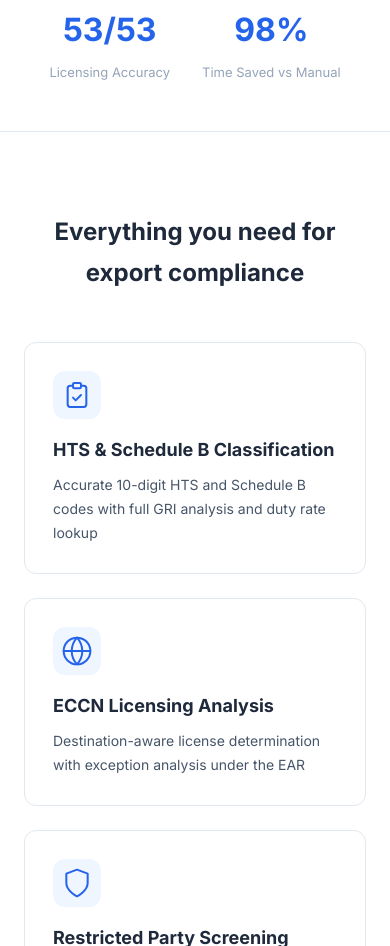
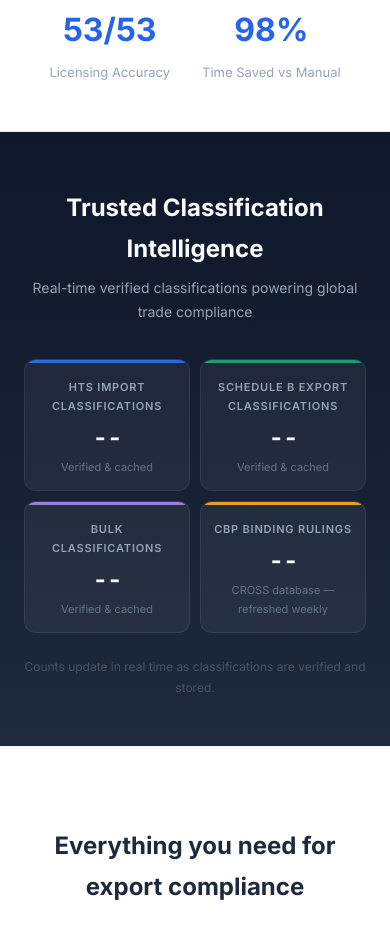
Before and after one commit to shusse0/tradebrain-marketing, a website: page index.html in a window 390 px wide. Shown: the part 1288-2234 px from the top of the page. Drawn offline with Linux system fonts and the light colour scheme; no server answers.

Commit message:
feat: live classification counter — pulls real-time counts from app.trade-brain.com API
4 animated counter cards between stats bar and features grid:
- HTS Import Classifications (blue accent)
- Schedule B Export Classifications (teal accent)
- Bulk Classifications (purple accent)
- CBP Binding Rulings (gold accent)

Fetches from GET /api/v1/public/stats, caches 5min in localStorage,
animates on scroll-into-view via IntersectionObserver.

Co-Authored-By: Claude Opus 4.6 (1M context) <noreply@anthropic.com>

```diff
--- a/css/style.css
+++ b/css/style.css
@@ -448,6 +448,87 @@ h4 { font-size: 18px; }
 }
 
 /* ============================================
+   LIVE CLASSIFICATION COUNTER
+   ============================================ */
+.live-counter-section {
+  padding: 56px 24px 48px;
+  background: linear-gradient(180deg, #0F172A 0%, #1E293B 100%);
+}
+.live-counter-inner {
+  max-width: 960px;
+  margin: 0 auto;
+  text-align: center;
+}
+.live-counter-title {
+  font-size: 24px;
+  font-weight: 700;
+  color: #F8FAFC;
+  margin-bottom: 6px;
+}
+.live-counter-subtitle {
+  font-size: 14px;
+  color: var(--muted);
+  margin-bottom: 36px;
+}
+.live-counter-grid {
+  display: grid;
+  grid-template-columns: repeat(4, 1fr);
+  gap: 16px;
+}
+.live-counter-card {
+  background: rgba(255,255,255,0.05);
+  border: 1px solid rgba(255,255,255,0.08);
+  border-radius: 12px;
+  padding: 24px 16px 20px;
+  display: flex;
+  flex-direction: column;
+  align-items: center;
+  position: relative;
+  overflow: hidden;
+}
+.live-counter-accent {
+  position: absolute;
+  top: 0; left: 0; right: 0;
+  height: 3px;
+  background: var(--accent);
+}
+.live-counter-label {
+  font-size: 11px;
+  font-weight: 600;
+  color: var(--muted);
+  text-transform: uppercase;
+  letter-spacing: 0.8px;
+  margin-bottom: 10px;
+}
+.live-counter-number {
+  font-size: 36px;
+  font-weight: 800;
+  color: #F8FAFC;
+  letter-spacing: -1px;
+  line-height: 1;
+  margin-bottom: 8px;
+  font-variant-numeric: tabular-nums;
+}
+.live-counter-note {
+  font-size: 11px;
+  color: #64748B;
+}
+.live-counter-footnote {
+  font-size: 12px;
+  color: #475569;
+  margin-top: 24px;
+}
+@media (max-width: 768px) {
+  .live-counter-grid { grid-template-columns: repeat(2, 1fr); }
+  .live-counter-number { font-size: 28px; }
+}
+@media (max-width: 480px) {
+  .live-counter-grid { grid-template-columns: 1fr 1fr; gap: 10px; }
+  .live-counter-card { padding: 18px 10px 14px; }
+  .live-counter-number { font-size: 24px; }
+}
+
+/* ============================================
    FEATURE GRID
    ============================================ */
 .features-grid {
--- a/index.html
+++ b/index.html
@@ -94,6 +94,41 @@
     <div class="stat"><div class="stat-value">53/53</div><div class="stat-label">Licensing Accuracy</div></div>
     <div class="stat"><div class="stat-value">98%</div><div class="stat-label">Time Saved vs Manual</div></div>
   </div>
+
+  <!-- LIVE CLASSIFICATION COUNTER -->
+  <section class="live-counter-section">
+    <div class="live-counter-inner">
+      <h2 class="live-counter-title">Trusted Classification Intelligence</h2>
+      <p class="live-counter-subtitle">Real-time verified classifications powering global trade compliance</p>
+      <div class="live-counter-grid">
+        <div class="live-counter-card" style="--accent:#296BE2">
+          <div class="live-counter-accent"></div>
+          <span class="live-counter-label">HTS Import Classifications</span>
+          <span class="live-counter-number" id="lc-hts">--</span>
+          <span class="live-counter-note">Verified &amp; cached</span>
+        </div>
+        <div class="live-counter-card" style="--accent:#1A9E75">
+          <div class="live-counter-accent"></div>
+          <span class="live-counter-label">Schedule B Export Classifications</span>
+          <span class="live-counter-number" id="lc-sb">--</span>
+          <span class="live-counter-note">Verified &amp; cached</span>
+        </div>
+        <div class="live-counter-card" style="--accent:#9B7FE0">
+          <div class="live-counter-accent"></div>
+          <span class="live-counter-label">Bulk Classifications</span>
+          <span class="live-counter-number" id="lc-bulk">--</span>
+          <span class="live-counter-note">Verified &amp; cached</span>
+        </div>
+        <div class="live-counter-card" style="--accent:#E8A020">
+          <div class="live-counter-accent"></div>
+          <span class="live-counter-label">CBP Binding Rulings</span>
+          <span class="live-counter-number" id="lc-cbp">--</span>
+          <span class="live-counter-note">CROSS database &mdash; refreshed weekly</span>
+        </div>
+      </div>
+      <p class="live-counter-footnote">Counts update in real time as classifications are verified and stored.</p>
+    </div>
+  </section>
 
   <!-- FEATURES GRID -->
   <section class="section">
@@ -215,6 +250,58 @@
   <script src="js/carousel.js"></script>
   <script src="js/main.js"></script>
 
+  <!-- Live counter fetch + animate -->
+  <script>
+  (function() {
+    var CACHE_KEY = 'tb_live_stats';
+    var CACHE_TTL = 5 * 60 * 1000;
+    var API = 'https://app.trade-brain.com/api/v1/public/stats';
+
+    function animate(el, target) {
+      if (!el || !target) return;
+      var start = Math.floor(target * 0.94);
+      var current = start;
+      var step = Math.max(1, Math.ceil((target - start) / 40));
+      el.textContent = start.toLocaleString();
+      var t = setInterval(function() {
+        current = Math.min(current + step, target);
+        el.textContent = current.toLocaleString();
+        if (current >= target) clearInterval(t);
+      }, 30);
+    }
+
+    function apply(d) {
+      animate(document.getElementById('lc-hts'), d.hts_import_count);
+      animate(document.getElementById('lc-sb'), d.schedule_b_export_count);
+      animate(document.getElementById('lc-bulk'), d.bulk_classification_count);
+      animate(document.getElementById('lc-cbp'), d.cbp_ruling_count);
+    }
+
+    function load() {
+      try {
+        var c = JSON.parse(localStorage.getItem(CACHE_KEY) || 'null');
+        if (c && Date.now() - c.ts < CACHE_TTL) { apply(c.data); return; }
+      } catch(e) {}
+      fetch(API).then(function(r) { return r.json(); }).then(function(d) {
+        localStorage.setItem(CACHE_KEY, JSON.stringify({ ts: Date.now(), data: d }));
+        apply(d);
+      }).catch(function() {
+        try { var f = JSON.parse(localStorage.getItem(CACHE_KEY) || 'null'); if (f) apply(f.data); } catch(e) {}
+      });
+    }
+
+    var section = document.querySelector('.live-counter-section');
+    if (section && 'IntersectionObserver' in window) {
+      var fired = false;
+      new IntersectionObserver(function(entries, obs) {
+        if (entries[0].isIntersecting && !fired) { fired = true; load(); obs.disconnect(); }
+      }, { threshold: 0.2 }).observe(section);
+    } else {
+      load();
+    }
+  })();
+  </script>
+
   <!-- Neural network hero background -->
   <script>
   (function() {
```
